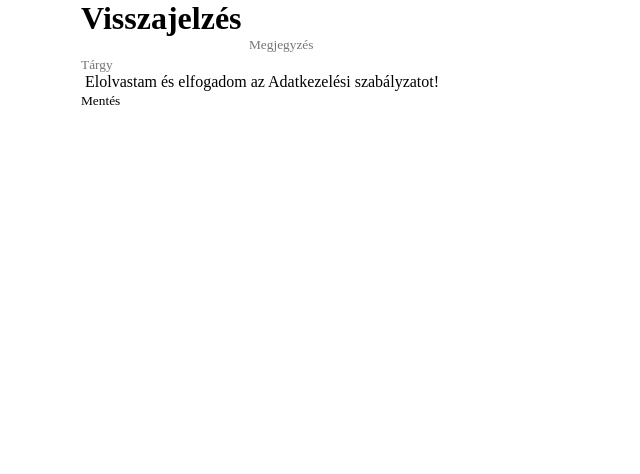
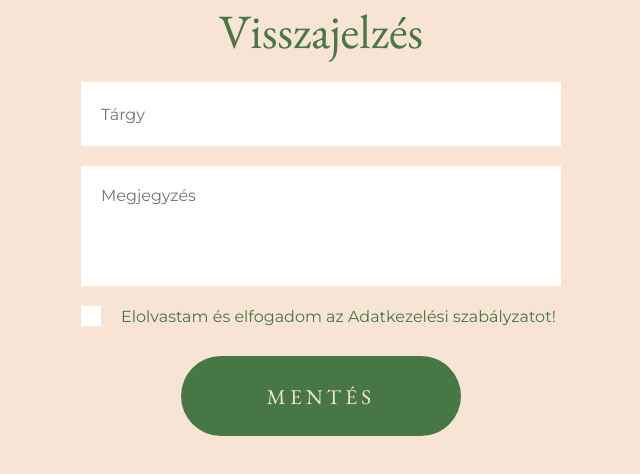
Before and after one commit to DooZeeR/ui-build-practise, a plain HTML site: page index.html in a window 1280 px wide. Shown: the whole page, without its empty margins (319-959 px from the left). Drawn offline with nearby package versions, Linux system fonts and the light colour scheme.

Commit message:
majdnem kész

```diff
--- a/index.html
+++ b/index.html
@@ -4,6 +4,15 @@
     <meta charset="UTF-8">
     <meta http-equiv="X-UA-Compatible" content="IE=edge">
     <meta name="viewport" content="width=device-width, initial-scale=1.0">
+    <link rel="preconnect" href="https://fonts.googleapis.com">
+    <link rel="preconnect" href="https://fonts.gstatic.com" crossorigin>
+    <link href="https://fonts.googleapis.com/css2?family=Montserrat:ital,wght@0,100;0,200;0,300;0,400;0,500;0,600;0,700;0,800;0,900;1,100;1,200;1,300;1,400;1,500;1,600;1,700;1,800;1,900&display=swap" rel="stylesheet">
+
+
+    <link rel="preconnect" href="https://fonts.googleapis.com">
+    <link rel="preconnect" href="https://fonts.gstatic.com" crossorigin>
+    <link href="https://fonts.googleapis.com/css2?family=EB+Garamond:ital,wght@0,400;0,500;0,600;0,700;0,800;1,400;1,500;1,600;1,700;1,800&display=swap" rel="stylesheet">
+
     <title>Practice</title>
     <link rel="stylesheet" href="./style.css">
     <script src="./script.js"></script>
--- a/style.scss
+++ b/style.scss
@@ -46,6 +46,11 @@ select{
   border-radius: 0;
 }
 
+body {
+  background-color: #F7E4D4;
+  font-family: 'Montserrat', sans-serif;
+}
+
 
 form{
   width: 100%;
@@ -53,4 +58,76 @@ form{
   padding: 0 20px;
   margin: 0 auto;
 
+  h1, button {
+    font-family: 'EB Garamond', serif;
+  }
+
+  h1 {
+    font-weight: 400;
+    color: #467745;
+    margin-bottom: 20px;
+
+    @media screen and (min-width: 521px){
+      font-size: 48px;
+      text-align: center;
+    }
+    @media screen and (max-width: 520px){
+      font-size: 36px;
+      text-align: left;
+    }
+  }
+
+  input[type=text],
+  textarea {
+    display: block;
+    width: 100%;
+    padding-left: 20px;
+    margin-bottom: 20px;
+    font-size: 16px;
+    background-color: #fff;
+    ::placeholder{
+      color: #467745;
+    }
+  }
+
+  input[type=text] {
+    height: 64px;
+  }
+
+  textarea {
+    height: 120px;
+    padding-top: 20px;
+  }
+
+  .checkbox {
+    display: flex;
+    align-items: center;
+    margin-bottom: 30px;
+
+    input[type=checkbox]{
+      flex-basis: 20px;
+      width: 20px;
+      height: 20px;
+      background-color: #fff;
+      margin-right: 20px;
+    }
+
+    label {
+      color: #467745;
+      flex-basis: calc(100% - 40px);
+    }
+  }
+
+  button {
+    display: block;
+    margin: 0 auto;
+    width: 280px;
+    height: 80px;
+    border-radius: 40px;
+    color: #F7E4D4;
+    text-transform: uppercase;
+    font-size: 21px;
+    letter-spacing: 0.2em;
+    background-color: #467745;
+  }
 }
```
Also changed, not shown: style.css, 1 other file.
